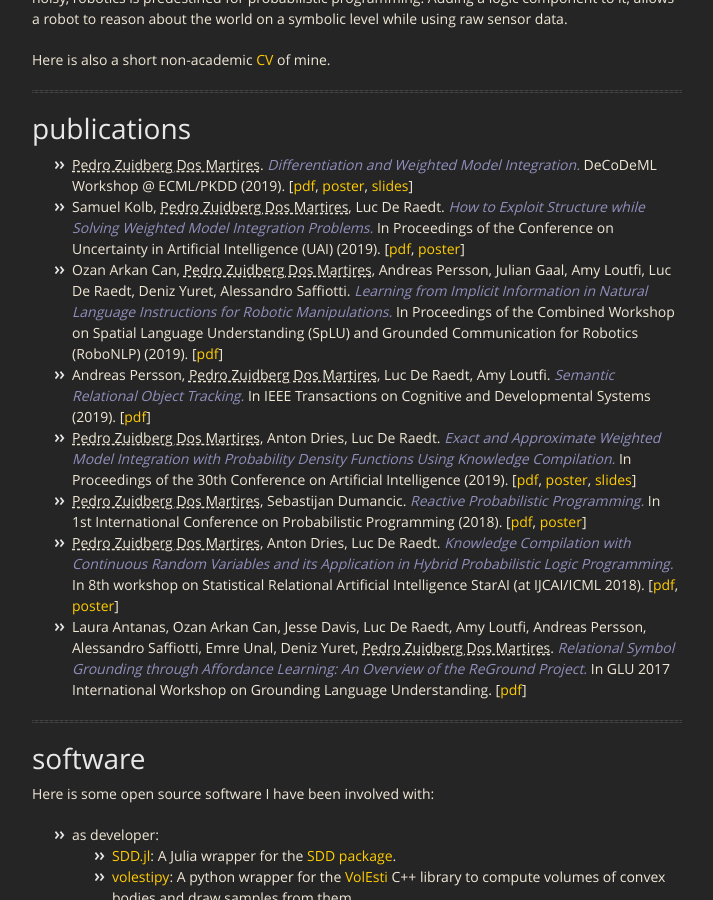
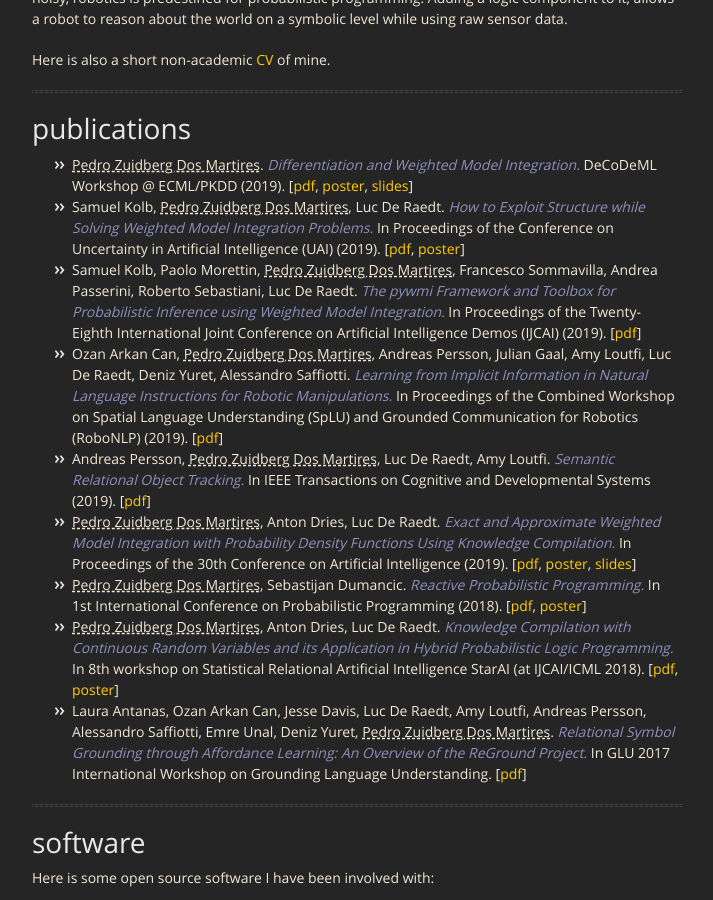
Before and after one commit to pedrozudo/pedrozudo.github.io, a Jekyll site: the page built from index.md, in a window 1280 px wide and 900 px high, scrolled down 617 px. Shown: the whole window, without its empty margins (283-996 px from the left). Built offline with Jekyll 4.4.1, drawn with Linux system fonts in a browser that asks for light colours.

Commit message:
added pywmi dmeo paper

```diff
--- a/index.md
+++ b/index.md
@@ -42,6 +42,10 @@ permalink:
           Samuel Kolb, <first_author>Pedro Zuidberg Dos Martires</first_author>, Luc De Raedt. <paper>How to Exploit Structure while Solving Weighted Model Integration Problems.</paper> In Proceedings of the Conference on Uncertainty in Artificial Intelligence (UAI) (2019).
          [<a href="docs/uai19/wmi_UAI19.pdf" target="_blank">pdf</a>,
          <a href="docs/uai19/uai_poster_highres.pdf" target="_blank">poster</a>]
+      </li>
+      <li>
+          Samuel Kolb, Paolo Morettin, <first_author>Pedro Zuidberg Dos Martires</first_author>, Francesco Sommavilla, Andrea Passerini, Roberto Sebastiani, Luc De Raedt. <paper>The pywmi Framework and Toolbox for Probabilistic Inference using Weighted Model Integration.</paper> In Proceedings of the Twenty-Eighth International Joint Conference on Artificial Intelligence Demos (IJCAI) (2019).
+         [<a href="docs/ijcai19/pywmi_IJCAI19.pdf" target="_blank">pdf</a>]
       </li>
       <li>
          Ozan Arkan Can,  <first_author>Pedro Zuidberg Dos Martires</first_author>, Andreas Persson, Julian Gaal, Amy Loutfi, Luc De Raedt, Deniz Yuret, Alessandro Saffiotti. <paper>Learning from Implicit Information in Natural Language Instructions for Robotic Manipulations.</paper> In Proceedings of the Combined Workshop on Spatial Language Understanding (SpLU) and Grounded Communication for Robotics (RoboNLP) (2019).
```
Also changed, not shown: 3 other files.
